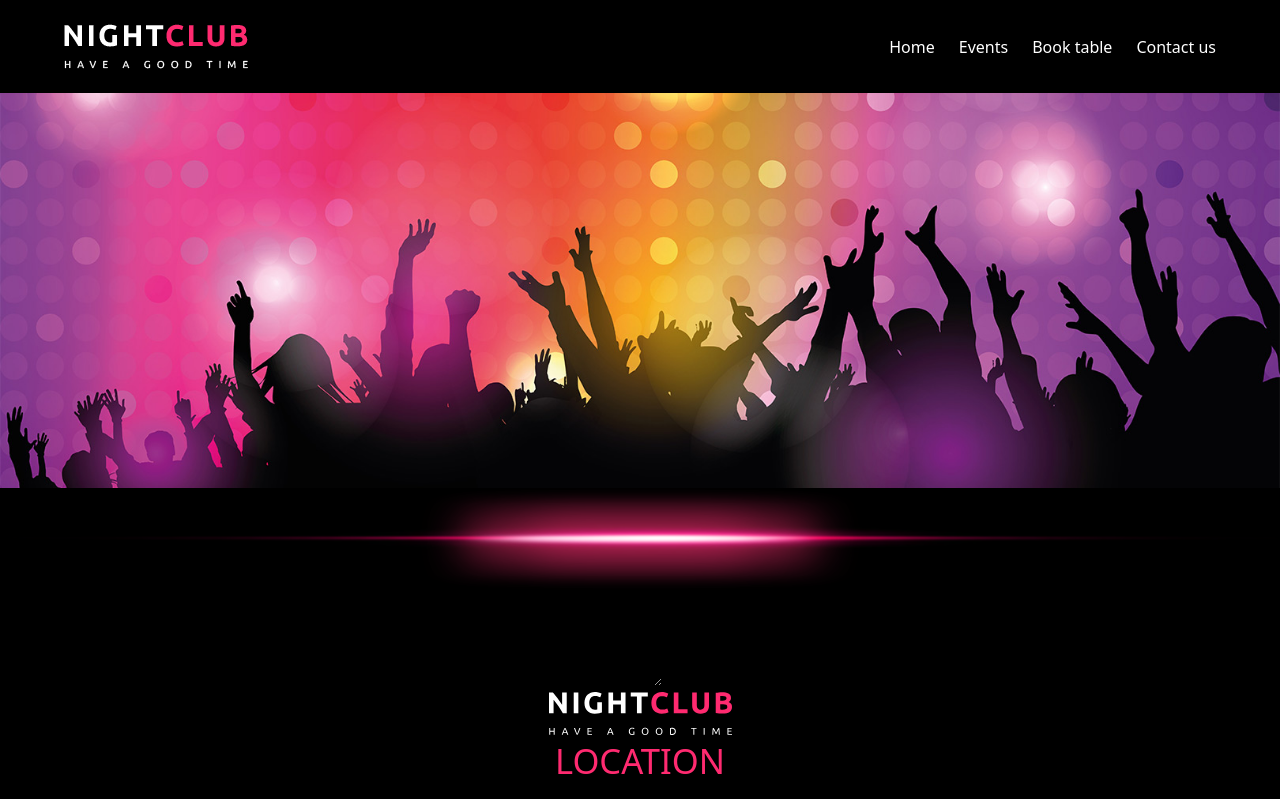
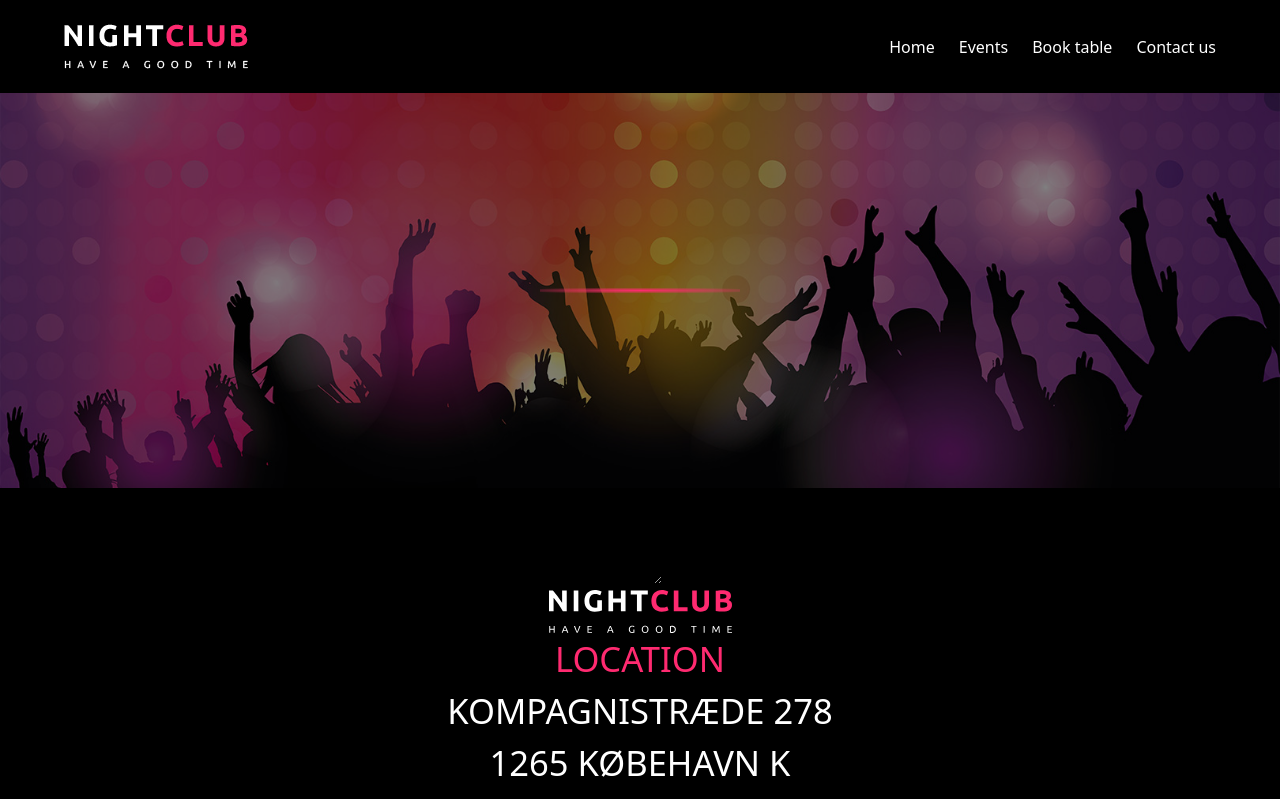
Before and after one commit to 3-sem-eksamen/night_club, a Next.js app: page /ContactUs in a window 1280 px wide. Shown: the top 799 px of the page. Built offline with nearby package versions, Linux system fonts and the light colour scheme.

Commit message:
Enhance Subhero component layout and add title prop for better context in Events page

```diff
--- a/src/app/(pages)/Events/page.js
+++ b/src/app/(pages)/Events/page.js
@@ -8,7 +8,7 @@ export default function Events() {
   return (
     <section>
       <Header />
-      <Subhero />
+      <Subhero title="Events" />
       <EventContainer />
       <Footer />
     </section>
--- a/src/app/css/globals.css
+++ b/src/app/css/globals.css
@@ -1,6 +1,6 @@
 @import "tailwindcss";
 
-* {
+body {
   background-color: black;
 }
 
@@ -44,6 +44,7 @@ li {
   color: var(--color-text-headline);
 }
 
+/************* Header ****************/
 nav {
   .menu-wrapper:popover-open {
     position: fixed;
@@ -119,3 +120,9 @@ nav {
 #menu:popover-open .close-btn {
   display: block;
 }
+
+/*************** Gradient line ********/
+
+.gradient_line {
+  background: radial-gradient(var(--color-surface-highlight-primary) 0%, transparent 90%);
+}
--- a/src/components/GlobalComponents/Subhero.jsx
+++ b/src/components/GlobalComponents/Subhero.jsx
@@ -1,21 +1,14 @@
 import Image from "next/image";
-const Subhero = ({title}) => {
-    return (
-        <section>
-            <Image src="/assets/bg/footerbg.jpg"
-            alt="footer background"
-            width={1620}
-            height={500}
-            />
-            <h2>{title}</h2>
-            <Image src="/assets/bottom_line.png"
-            alt="bottom line"
-            width={1363}
-            height={109}
-            />
-
-        </section>
-     );
-}
+const Subhero = ({ title }) => {
+  return (
+    <section className="grid">
+      <Image className="col-start-1 row-start-1 w-full h-full object-cover opacity-50" src="/assets/bg/footerbg.jpg" alt="footer background" width={1620} height={500} />
+      <div className="col-start-1 row-start-1 flex flex-col items-center justify-center z-10">
+        <h2>{title}</h2>
+        <div className="gradient_line h-[5px] w-[200px]"></div>
+      </div>
+    </section>
+  );
+};
 
 export default Subhero;
```
